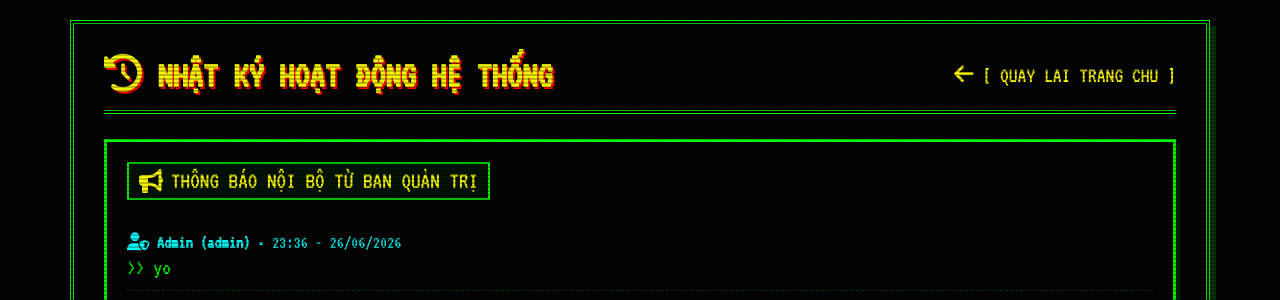
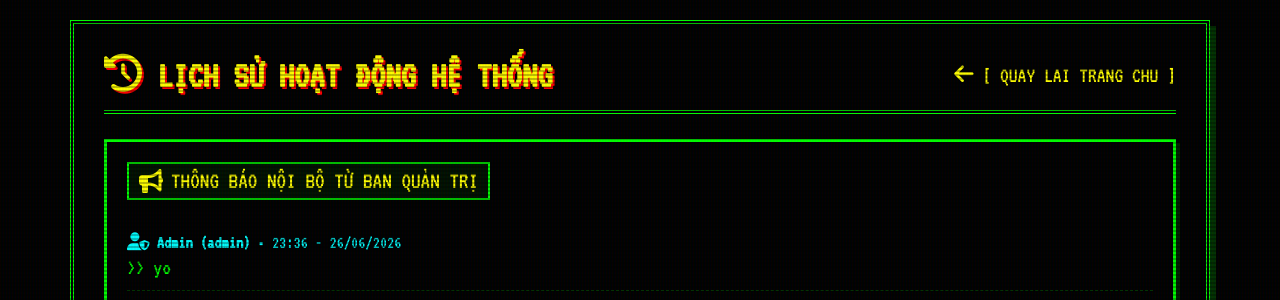
Before and after one commit to Tenshimeow/Library, a PHP site: page /system_log.php in a window 1280 px wide. Shown: the top 300 px of the page. Run offline with PHP 8.4, Linux system fonts and the light colour scheme; the visitor is signed in with stand-in values (Sample User, id 1); data comes from the database, SQL or seed files in the repository.

Commit message:
update thu thu

```diff
--- a/librarian.php
+++ b/librarian.php
@@ -4,8 +4,6 @@ if(!isset($_SESSION['username'])){
     header("Location: login.php");
     exit();
 }
-header("Location: librarian_api.php");
-exit();
 ?>
 <!DOCTYPE html>
 <html lang="vi">
--- a/student_api.php
+++ b/student_api.php
@@ -63,7 +63,6 @@ switch ($method) {
             break;
         }
 
-        // BẢO VỆ BACKEND API: Chặn đứng trường hợp dữ liệu gửi lên cố tình chứa chữ
         if (!is_numeric($data['studentid'])) {
             echo json_encode(["error" => "Mã sinh viên không hợp lệ! Hệ thống chỉ chấp nhận giá trị số nguyên."]);
             break;
@@ -101,7 +100,6 @@ switch ($method) {
             break;
         }
 
-        // BẢO VỆ BACKEND API: Đảm bảo dữ liệu update cũng phải là số chuẩn chỉ
         if (!is_numeric($data['studentid'])) {
             echo json_encode(["error" => "Mã sinh viên không hợp lệ!"]);
             break;
--- a/system_log.php
+++ b/system_log.php
@@ -12,7 +12,7 @@ $role = $_SESSION['role'];
 <head>
     <meta charset="UTF-8">
     <meta name="viewport" content="width=device-width, initial-scale=1.0">
-    <title>Nhật ký hệ thống - Library System</title>
+    <title>Lịch sử hệ thống - Library System</title>
     <link href="https://fonts.googleapis.com/css2?family=VT323&display=swap" rel="stylesheet">
     <link rel="stylesheet" href="https://cdnjs.cloudflare.com/ajax/libs/font-awesome/6.4.0/css/all.min.css">
     <style>
@@ -168,7 +168,7 @@ $role = $_SESSION['role'];
 
 <div class="container">
     <div class="nav-bar header">
-        <h2><i class="fa fa-history" style="color: #FFFF00;"></i> Nhật ký hoạt động hệ thống</h2>
+        <h2><i class="fa fa-history" style="color: #FFFF00;"></i> Lịch sử hoạt động hệ thống</h2>
         <a href="index.php" class="btn-back"><i class="fa fa-arrow-left"></i> [ QUAY LAI TRANG CHU ]</a>
     </div>
 
```
